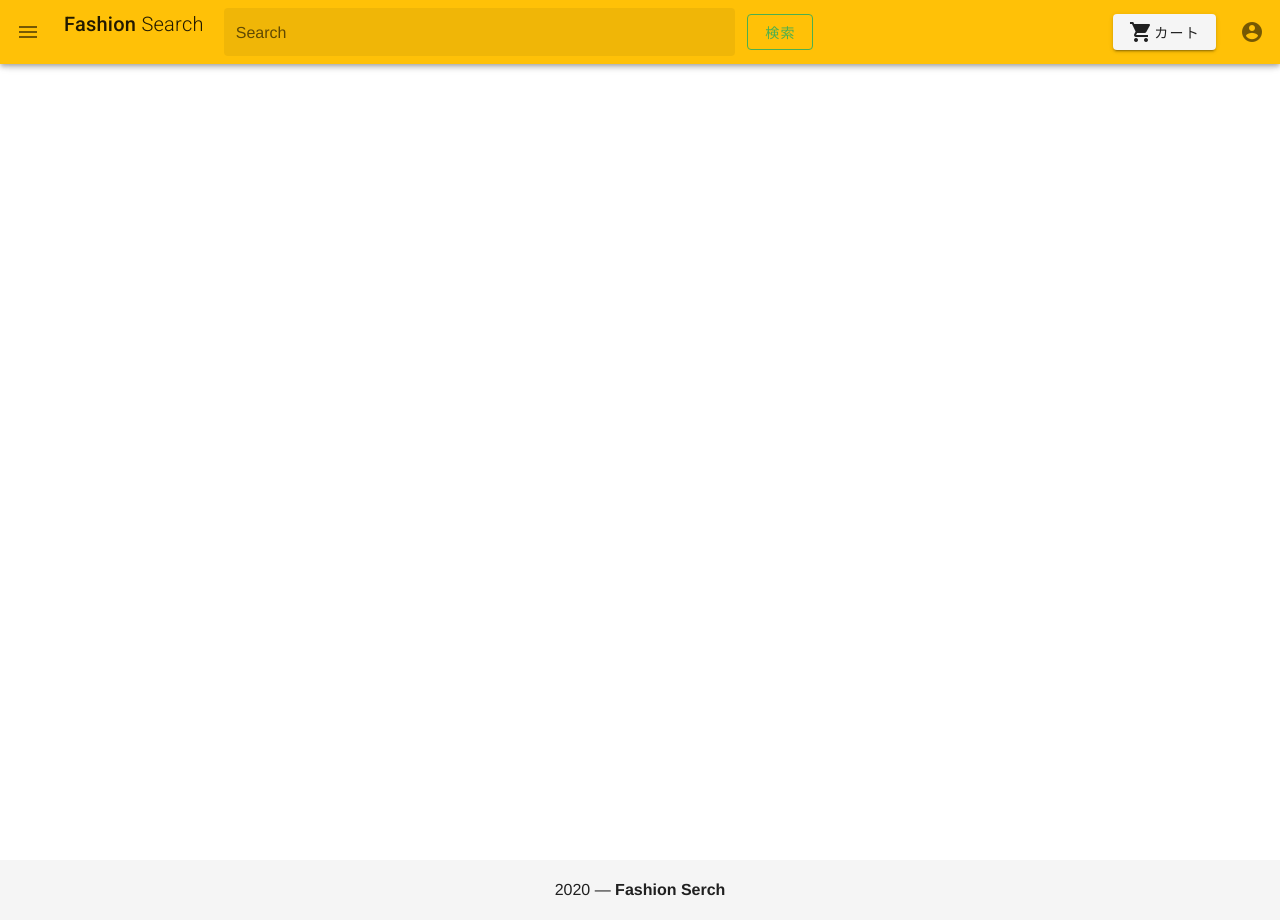
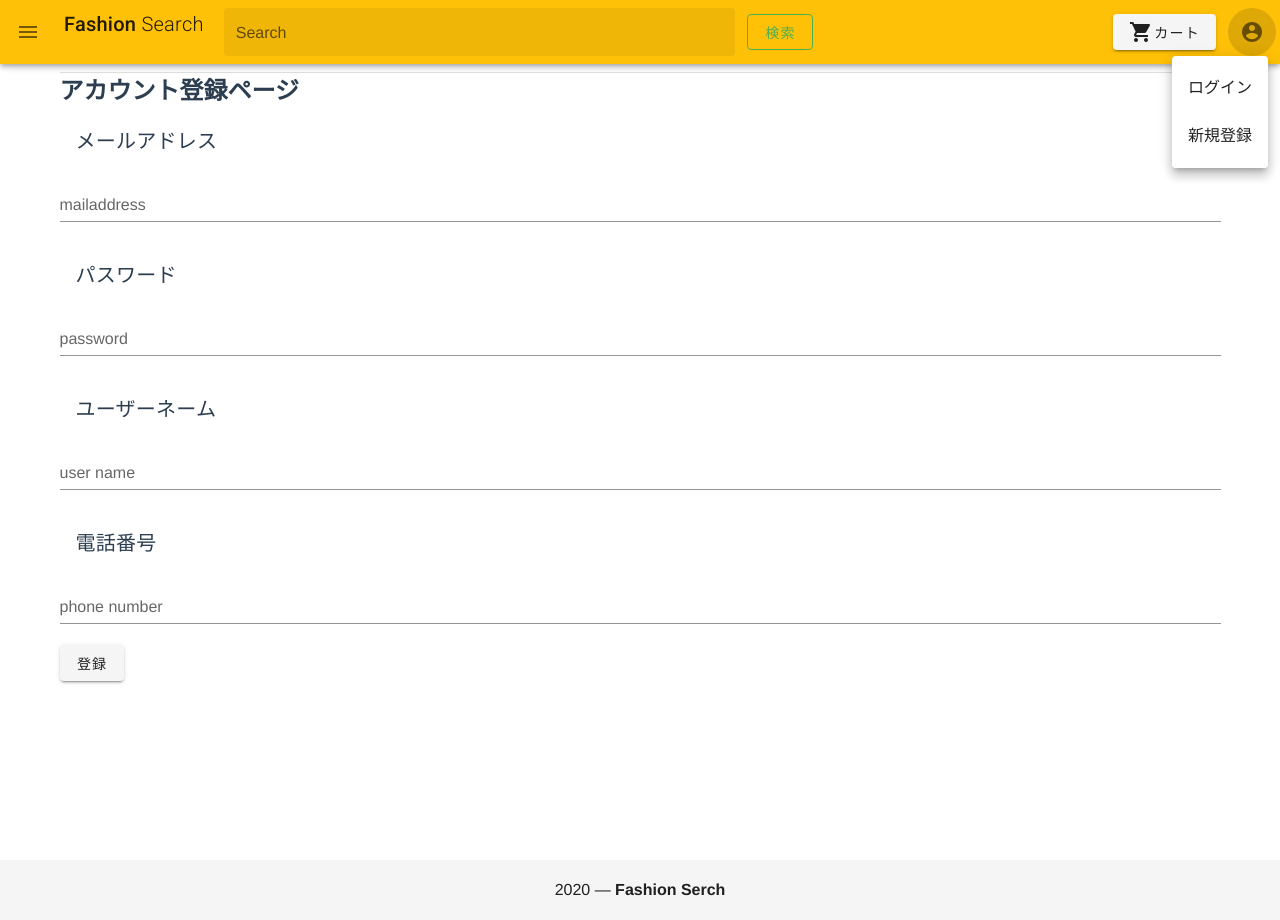
Before and after one commit to DaisukeHirabayashi/ecsite, a Vue app: page /register in a window 1280 px wide. Both pictures are taken after a click on the button 1252 px from the left and 32 px from the top of the page. Built offline with nearby package versions, Linux system fonts and the light colour scheme.

Commit message:
登録画面の作成

```diff
--- a/src/App.vue
+++ b/src/App.vue
@@ -32,9 +32,22 @@
           ><v-icon>{{ "mdi-cart" }}</v-icon
           >カート</v-btn
         >
-        <v-btn icon
-          ><v-icon>{{ "mdi-account-circle" }}</v-icon></v-btn
-        >
+        <v-menu offset-y>
+          <template v-slot:activator="{ on }">
+            <v-btn v-on="on" icon>
+              <v-icon>{{ "mdi-account-circle" }}</v-icon>
+            </v-btn>
+          </template>
+          <v-list>
+            <v-list-item
+              v-for="(item, index) in accountNav"
+              :key="index"
+              @click="moveUrl(item.link)"
+            >
+              <v-list-item-title>{{ item.title }}</v-list-item-title>
+            </v-list-item>
+          </v-list>
+        </v-menu>
       </v-app-bar>
 
       <v-navigation-drawer v-model="drawer" app clipped color="grey lighten-4">
@@ -145,6 +158,10 @@ export default {
     return {
       drawer: false,
       keyword: "",
+      accountNav: [
+        { title: "ログイン", link: "/login" },
+        { title: "新規登録", link: "/register" }
+      ],
       items: [
         { icon: "home", text: "Home", link: "/" },
         { icon: "add", text: "買い物かご", link: "/cart" },
@@ -189,6 +206,9 @@ export default {
         this.ITEM_FIND(this.keyword);
         document.location.href = "./serchitems";
       }
+    },
+    moveUrl(url) {
+      document.location.href = url;
     }
   }
 };
--- /dev/null
+++ b/src/components/RegisterForm.vue
@@ -0,0 +1,20 @@
+<template>
+  <div class="RegisterForm">
+    <form class="p-3">
+      <v-card-title>{{ formData.displayname }}</v-card-title>
+      <v-text-field
+        :label="formData.placeholder"
+        v-model="formData.formText"
+        :rules="formData.rules"
+      >
+      </v-text-field>
+    </form>
+  </div>
+</template>
+<script>
+export default {
+  props: {
+    formData: Object
+  }
+};
+</script>
--- a/src/router/index.js
+++ b/src/router/index.js
@@ -26,6 +26,15 @@ const routes = [
     // this generates a separate chunk (about.[hash].js) for this route
     // which is lazy-loaded when the route is visited.
     component: () => import(/* webpackChunkName: "about" */ "../views/Find.vue")
+  },
+  {
+    path: "/register",
+    name: "register",
+    // route level code-splitting
+    // this generates a separate chunk (about.[hash].js) for this route
+    // which is lazy-loaded when the route is visited.
+    component: () =>
+      import(/* webpackChunkName: "about" */ "../views/Register.vue")
   }
 ];
 
--- /dev/null
+++ b/src/views/Register.vue
@@ -0,0 +1,71 @@
+<template>
+  <div class="register">
+    <v-container class="mx-auto text-left p-3">
+      <v-divider></v-divider>
+      <h2>アカウント登録ページ</h2>
+      <RegisterForm :formData="formData[0]" />
+      <RegisterForm :formData="formData[1]" />
+      <RegisterForm :formData="formData[2]" />
+      <RegisterForm :formData="formData[3]" />
+      <v-btn type="button" name="button" @click="doSend">登録</v-btn>
+    </v-container>
+  </div>
+</template>
+<script>
+import RegisterForm from "../components/RegisterForm.vue";
+export default {
+  components: {
+    RegisterForm
+  },
+  data() {
+    return {
+      formData: [
+        {
+          displayname: "メールアドレス",
+          formText: "",
+          placeholder: "mailaddress",
+          rules: [v => !!v || "mailaddress is required"]
+        },
+        {
+          displayname: "パスワード",
+          formText: "",
+          placeholder: "password",
+          rules: [v => !!v || "password is required"]
+        },
+        {
+          displayname: "ユーザーネーム",
+          formText: "",
+          placeholder: "user name",
+          rules: [v => !!v || "user name is required"]
+        },
+        {
+          displayname: "電話番号",
+          formText: "",
+          placeholder: "phone number",
+          rules: [v => !!v || "Phone Number is required"]
+        }
+      ]
+    };
+  },
+  methods: {
+    doSend() {
+      if (
+        this.formData[0].formText.length &&
+        this.formData[1].formText.length &&
+        this.formData[2].formText.length &&
+        this.formData[3].formText.length
+      ) {
+        //empty
+      } else if (!this.formData[0].formText.length) {
+        alert("会社名を入力してください");
+      } else if (!this.formData[1].formText.length) {
+        alert("住所を入力してください");
+      } else if (!this.formData[2].formText.length) {
+        alert("URLを入力してください");
+      } else {
+        alert("電話番号を入力してください");
+      }
+    }
+  }
+};
+</script>
```
